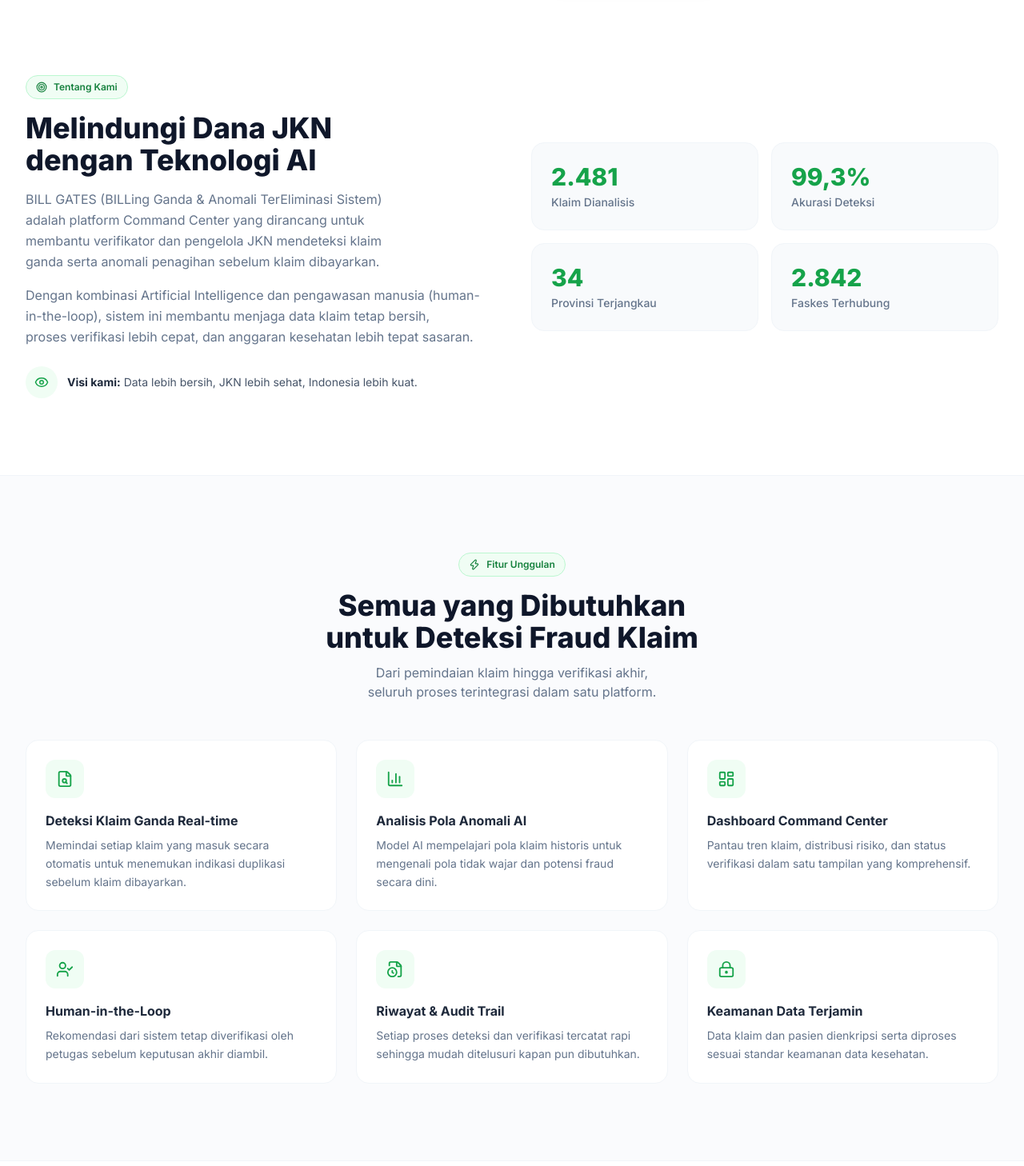
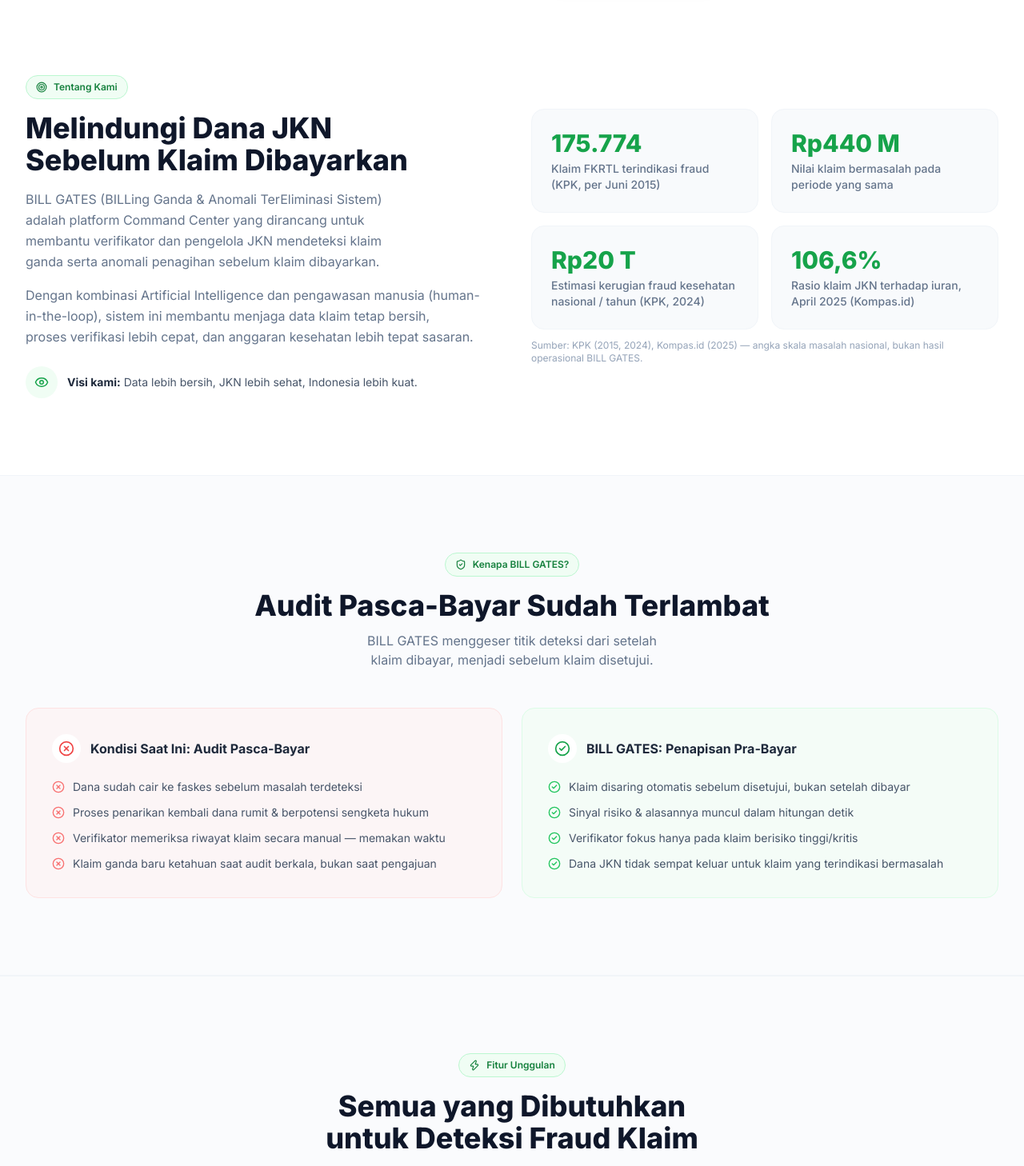
Before and after one commit to akapee/billgates, a React (Vite) app: page / in a window 1280 px wide. Shown: the part 800-2258 px from the top of the page at 80% size. Built offline with nearby package versions, Linux system fonts and the light colour scheme.

Commit message:
Update LandingPage.tsx

```diff
--- a/src/pages/LandingPage.tsx
+++ b/src/pages/LandingPage.tsx
@@ -1,4 +1,4 @@
-import React, { useState } from 'react';
+import React, { useEffect, useState } from 'react';
 import { useNavigate } from 'react-router-dom';
 import {
   ChevronRight,
@@ -14,7 +14,6 @@
   FileSearch,
   LayoutDashboard,
   UserCheck,
-  FileClock,
   LockKeyhole,
   Mail,
   MapPin,
@@ -22,6 +21,10 @@
   AlertTriangle,
   Cpu,
   CheckCircle2,
+  ArrowUp,
+  XCircle,
+  Percent,
+  TrendingUp,
 } from 'lucide-react';
 
 const NAV_LINKS = [
@@ -32,50 +35,74 @@
 ];
 
 const HERO_FEATURES = [
-  { icon: Zap, label: 'Deteksi Instan\n< 30 Detik' },
-  { icon: ShieldCheck, label: 'Akurasi Tinggi\ndengan AI' },
+  { icon: Zap, label: 'Penapisan Instan\n< 30 Detik' },
+  { icon: ShieldCheck, label: 'Rule-based &\nExplainable' },
   { icon: BarChart3, label: 'Mendukung\nEfisiensi JKN' },
   { icon: Users, label: 'Human-in-the-Loop\nKeputusan Tetap di Tangan Verifikator' },
 ];
 
+// Skala masalah yang mendasari BILL GATES (Bagian 2 — Masalah & Urgensi)
 const ABOUT_STATS = [
-  { value: '2.481', label: 'Klaim Dianalisis' },
-  { value: '99,3%', label: 'Akurasi Deteksi' },
-  { value: '34', label: 'Provinsi Terjangkau' },
-  { value: '2.842', label: 'Faskes Terhubung' },
+  { value: '175.774', label: 'Klaim FKRTL terindikasi fraud (KPK, per Juni 2015)' },
+  { value: 'Rp440 M', label: 'Nilai klaim bermasalah pada periode yang sama' },
+  { value: 'Rp20 T', label: 'Estimasi kerugian fraud kesehatan nasional / tahun (KPK, 2024)' },
+  { value: '106,6%', label: 'Rasio klaim JKN terhadap iuran, April 2025 (Kompas.id)' },
 ];
 
+// Perbandingan model pasca-bayar vs pra-bayar (Bagian 2 — Urgensi Pencegahan)
+const AUDIT_ISSUES = [
+  'Dana sudah cair ke faskes sebelum masalah terdeteksi',
+  'Proses penarikan kembali dana rumit & berpotensi sengketa hukum',
+  'Verifikator memeriksa riwayat klaim secara manual — memakan waktu',
+  'Klaim ganda baru ketahuan saat audit berkala, bukan saat pengajuan',
+];
+
+const BILLGATES_ADVANTAGES = [
+  'Klaim disaring otomatis sebelum disetujui, bukan setelah dibayar',
+  'Sinyal risiko & alasannya muncul dalam hitungan detik',
+  'Verifikator fokus hanya pada klaim berisiko tinggi/kritis',
+  'Dana JKN tidak sempat keluar untuk klaim yang terindikasi bermasalah',
+];
+
+// Fitur nyata sesuai Bagian 3-5 proposal (bukan generic AI marketing)
 const FEATURES = [
   {
     icon: FileSearch,
-    title: 'Deteksi Klaim Ganda Real-time',
-    desc: 'Memindai setiap klaim yang masuk secara otomatis untuk menemukan indikasi duplikasi sebelum klaim dibayarkan.',
+    title: 'Penapisan Klaim Ganda Pra-Bayar',
+    desc: 'Setiap klaim baru direkonsiliasi terhadap basis data historis secara langsung, memberi sinyal peringatan dalam < 30 detik sebelum klaim disetujui.',
   },
   {
-    icon: BarChart3,
-    title: 'Analisis Pola Anomali AI',
-    desc: 'Model AI mempelajari pola klaim historis untuk mengenali pola tidak wajar dan potensi fraud secara dini.',
+    icon: Percent,
+    title: 'Similarity Scoring yang Transparan',
+    desc: 'Skor kemiripan 0–100 dihitung dari ID pasien, kode ICD-10, jenis tindakan, rentang waktu, faskes, dan nilai klaim — rule-based & explainable, bukan black-box.',
+  },
+  {
+    icon: TrendingUp,
+    title: 'Deteksi Indikasi Upcoding',
+    desc: 'Selain klaim ganda, sistem menandai deviasi biaya per diagnosis sebagai sinyal tambahan potensi upcoding.',
   },
   {
     icon: LayoutDashboard,
     title: 'Dashboard Command Center',
-    desc: 'Pantau tren klaim, distribusi risiko, dan status verifikasi dalam satu tampilan yang komprehensif.',
+    desc: 'Monitoring Klaim, Deteksi Tagihan Ganda, Radar Risiko Faskes, Pusat Verifikasi, Investigasi, dan Laporan dalam satu alur kerja verifikator.',
   },
   {
     icon: UserCheck,
     title: 'Human-in-the-Loop',
-    desc: 'Rekomendasi dari sistem tetap diverifikasi oleh petugas sebelum keputusan akhir diambil.',
-  },
-  {
-    icon: FileClock,
-    title: 'Riwayat & Audit Trail',
-    desc: 'Setiap proses deteksi dan verifikasi tercatat rapi sehingga mudah ditelusuri kapan pun dibutuhkan.',
+    desc: 'AI hanya berperan sebagai instrumen pendukung keputusan — persetujuan, penolakan, atau peninjauan ulang klaim tetap di tangan verifikator BPJS.',
   },
   {
     icon: LockKeyhole,
-    title: 'Keamanan Data Terjamin',
-    desc: 'Data klaim dan pasien dienkripsi serta diproses sesuai standar keamanan data kesehatan.',
+    title: 'Privasi Data Terjamin',
+    desc: 'Pengembangan & pengujian 100% memakai data sintetis/anonim, tanpa menyimpan data riil peserta JKN tanpa enkripsi & izin resmi — selaras UU PDP.',
   },
+];
+
+// Hasil uji internal (Bagian 5 — Validasi), dengan disclaimer jujur seperti di proposal
+const VALIDATION_STATS = [
+  { value: '100%', label: 'Pasangan phantom/repeat billing uji berhasil terdeteksi' },
+  { value: '100%', label: 'Kasus dugaan upcoding uji berhasil terdeteksi' },
+  { value: '42%', label: 'Klaim uji diprioritaskan otomatis ke verifikator' },
 ];
 
 const CONTACT_INFO = [
@@ -85,10 +112,18 @@
   { icon: Clock, label: 'Jam Layanan', value: 'Senin - Jumat, 08.00 - 17.00' },
 ];
 
+
 export function LandingPage() {
   const navigate = useNavigate();
   const base = import.meta.env.BASE_URL;
   const [menuOpen, setMenuOpen] = useState(false);
+  const [showBackToTop, setShowBackToTop] = useState(false);
+
+  useEffect(() => {
+    const handleScroll = () => setShowBackToTop(window.scrollY > 400);
+    window.addEventListener('scroll', handleScroll);
+    return () => window.removeEventListener('scroll', handleScroll);
+  }, []);
 
   const scrollToSection = (id: string) => {
     document.getElementById(id)?.scrollIntoView({ behavior: 'smooth', block: 'start' });
@@ -294,7 +329,7 @@
               Tentang Kami
             </div>
             <h2 className="text-3xl lg:text-4xl font-extrabold text-slate-900 mb-4 text-balance">
-              Melindungi Dana JKN dengan Teknologi AI
+              Melindungi Dana JKN Sebelum Klaim Dibayarkan
             </h2>
             <p className="text-slate-500 leading-relaxed mb-4 text-balance">
               BILL GATES (BILLing Ganda &amp; Anomali TerEliminasi Sistem) adalah platform Command Center yang dirancang untuk membantu verifikator dan pengelola JKN mendeteksi klaim ganda serta anomali penagihan sebelum klaim dibayarkan.
@@ -313,6 +348,7 @@
             </div>
           </div>
 
+          <div>
             <div className="grid grid-cols-2 gap-4">
               {ABOUT_STATS.map((stat) => (
                 <div
@@ -323,6 +359,66 @@
                   <p className="text-sm font-medium text-slate-500">{stat.label}</p>
                 </div>
               ))}
+            </div>
+            <p className="text-xs text-slate-400 mt-3 text-center lg:text-left">
+              Sumber: KPK (2015, 2024), Kompas.id (2025) &mdash; angka skala masalah nasional, bukan hasil operasional BILL GATES.
+            </p>
+          </div>
+        </div>
+      </section>
+
+      {/* Kenapa BILL GATES */}
+      <section id="kenapa" className="scroll-mt-24 bg-slate-50/70 border-y border-slate-100">
+        <div className="max-w-7xl mx-auto px-6 lg:px-8 py-16 lg:py-24">
+          <div className="text-center max-w-2xl mx-auto mb-12">
+            <div className="inline-flex items-center gap-2 px-3 py-1.5 rounded-full bg-bpjs-50 border border-bpjs-200 text-bpjs-700 text-xs font-semibold mb-4">
+              <ShieldCheck size={14} />
+              Kenapa BILL GATES?
+            </div>
+            <h2 className="text-3xl lg:text-4xl font-extrabold text-slate-900 mb-3 text-balance">
+              Audit Pasca-Bayar Sudah Terlambat
+            </h2>
+            <p className="text-slate-500 text-balance">
+              BILL GATES menggeser titik deteksi dari setelah klaim dibayar, menjadi sebelum klaim disetujui.
+            </p>
+          </div>
+
+          <div className="grid lg:grid-cols-2 gap-6">
+            {/* Kondisi saat ini */}
+            <div className="bg-red-50/60 border border-red-100 rounded-2xl p-6 lg:p-8">
+              <div className="flex items-center gap-3 mb-5">
+                <div className="w-9 h-9 rounded-full bg-white flex items-center justify-center shrink-0">
+                  <XCircle size={20} className="text-red-500" />
+                </div>
+                <h3 className="text-base font-bold text-slate-800">Kondisi Saat Ini: Audit Pasca-Bayar</h3>
+              </div>
+              <ul className="space-y-3">
+                {AUDIT_ISSUES.map((item) => (
+                  <li key={item} className="flex items-start gap-2.5 text-sm text-slate-600">
+                    <XCircle size={16} className="text-red-400 shrink-0 mt-0.5" />
+                    <span>{item}</span>
+                  </li>
+                ))}
+              </ul>
+            </div>
+
+            {/* BILL GATES */}
+            <div className="bg-bpjs-50/60 border border-bpjs-100 rounded-2xl p-6 lg:p-8">
+              <div className="flex items-center gap-3 mb-5">
+                <div className="w-9 h-9 rounded-full bg-white flex items-center justify-center shrink-0">
+                  <CheckCircle2 size={20} className="text-bpjs-600" />
+                </div>
+                <h3 className="text-base font-bold text-slate-800">BILL GATES: Penapisan Pra-Bayar</h3>
+              </div>
+              <ul className="space-y-3">
+                {BILLGATES_ADVANTAGES.map((item) => (
+                  <li key={item} className="flex items-start gap-2.5 text-sm text-slate-600">
+                    <CheckCircle2 size={16} className="text-bpjs-500 shrink-0 mt-0.5" />
+                    <span>{item}</span>
+                  </li>
+                ))}
+              </ul>
+            </div>
           </div>
         </div>
       </section>
@@ -357,6 +453,65 @@
               </div>
             ))}
           </div>
+        </div>
+      </section>
+
+      {/* Validasi */}
+      <section id="validasi" className="scroll-mt-24 max-w-7xl mx-auto px-6 lg:px-8 py-16 lg:py-24">
+        <div className="text-center max-w-2xl mx-auto mb-12">
+          <div className="inline-flex items-center gap-2 px-3 py-1.5 rounded-full bg-bpjs-50 border border-bpjs-200 text-bpjs-700 text-xs font-semibold mb-4">
+            <CheckCircle2 size={14} />
+            Diuji, Bukan Hanya Diklaim
+          </div>
+          <h2 className="text-3xl lg:text-4xl font-extrabold text-slate-900 mb-3 text-balance">
+            Hasil Uji Internal Prototype
+          </h2>
+          <p className="text-slate-500 text-balance">
+            Diuji pada 24 klaim simulasi: klaim wajar bercampur dengan 3 pasang phantom/repeat billing dan 2 kasus dugaan upcoding yang sengaja disisipkan tim untuk menguji algoritma.
+          </p>
+        </div>
+
+        <div className="grid sm:grid-cols-3 gap-6 mb-6">
+          {VALIDATION_STATS.map((stat) => (
+            <div
+              key={stat.label}
+              className="rounded-2xl border border-slate-100 bg-slate-50 p-6 text-center"
+            >
+              <p className="text-4xl font-extrabold text-bpjs-600 mb-2">{stat.value}</p>
+              <p className="text-sm font-medium text-slate-500">{stat.label}</p>
+            </div>
+          ))}
+        </div>
+
+        <div className="flex items-start gap-3 bg-amber-50 border border-amber-200 rounded-2xl p-5">
+          <AlertTriangle size={18} className="text-amber-500 shrink-0 mt-0.5" />
+          <p className="text-sm text-amber-800 leading-relaxed">
+            <span className="font-bold">Kejujuran soal keterbatasan:</span> hasil di atas adalah uji internal pada data simulasi, bukan hasil di lingkungan produksi. 1 dari 24 klaim wajar sempat ikut ter-flag &ldquo;Tinggi&rdquo; akibat variasi acak — sebabnya keputusan akhir tetap di tangan verifikator manusia. Ambang batas & bobot algoritma akan dikalibrasi ulang memakai data riil BPJS Kesehatan pada fase pilot.
+          </p>
+        </div>
+      </section>
+
+      {/* Tim Kami */}
+      <section id="tim" className="scroll-mt-24 bg-slate-50/70 border-y border-slate-100">
+        <div className="max-w-7xl mx-auto px-6 lg:px-8 py-16 lg:py-24">
+          <div className="text-center max-w-2xl mx-auto mb-10">
+            <div className="inline-flex items-center gap-2 px-3 py-1.5 rounded-full bg-bpjs-50 border border-bpjs-200 text-bpjs-700 text-xs font-semibold mb-4">
+              <Users size={14} />
+              Tim Kami
+            </div>
+            <h2 className="text-3xl lg:text-4xl font-extrabold text-slate-900 mb-3 text-balance">
+              Tim Gelombang Utara
+            </h2>
+            <p className="text-slate-500 text-balance">
+              Tiga peran yang saling melengkapi, dari konsep hingga eksekusi teknis.
+            </p>
+          </div>
+
+          <img
+            src={`${base}images/tim.png`}
+            alt="Tim Gelombang Utara - Nailul Authar (Ketua/Educator & Analyst), Andy Kris Perdawan (Tech Lead), Ma'ruf Budi Utomo (UI/UX Designer)"
+            className="w-full rounded-2xl shadow-lg border border-slate-100 object-cover"
+          />
         </div>
       </section>
 
@@ -452,6 +607,18 @@
           &copy; 2026 Tim Gelombang Utara.
         </p>
       </footer>
+
+      {/* Back to top button */}
+      {showBackToTop && (
+        <button
+          type="button"
+          onClick={() => window.scrollTo({ top: 0, behavior: 'smooth' })}
+          aria-label="Kembali ke atas"
+          className="fixed bottom-6 right-6 z-50 w-11 h-11 flex items-center justify-center rounded-full bg-bpjs-600 hover:bg-bpjs-700 text-white shadow-lg shadow-bpjs-600/30 transition-all animate-fade-in"
+        >
+          <ArrowUp size={20} />
+        </button>
+      )}
     </div>
   );
 }
```
Lines whose indentation alone changed are shown as unchanged.
